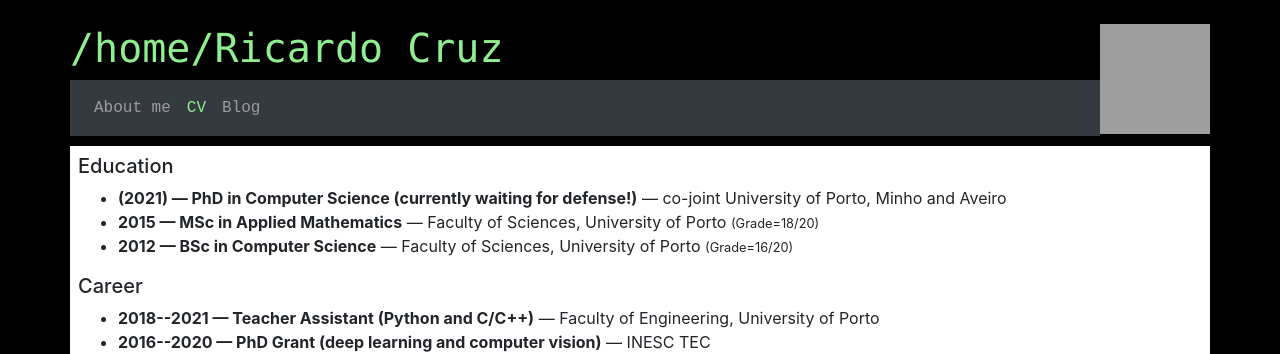
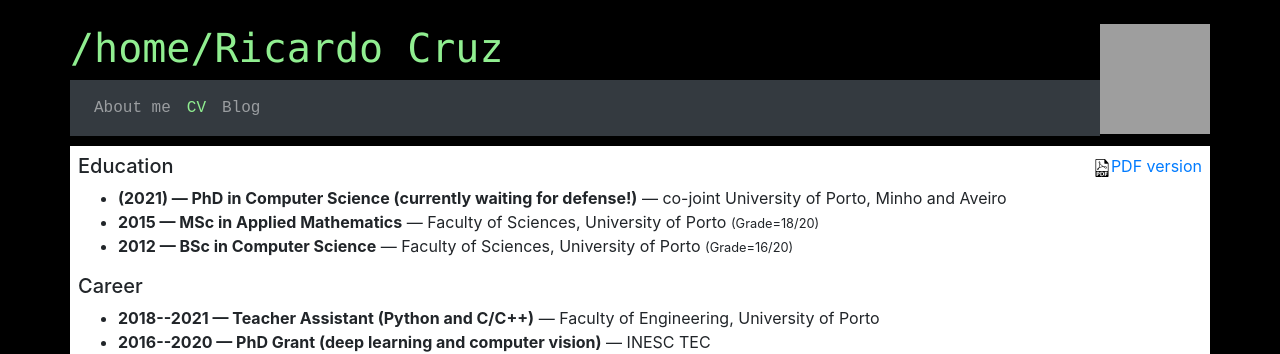
Before and after one commit to rpmcruz/rpmcruz.github.io, a Jekyll site: the page built from cv.html, in a window 1280 px wide and 900 px high. Shown: the top 354 px of the window. Built offline with Jekyll 4.4.1, drawn with Linux system fonts in a browser that asks for light colours; grey boxes are pictures that could not be loaded.

Commit message:
Added PDF link to website.

```diff
--- a/aux/cv/template.html
+++ b/aux/cv/template.html
@@ -3,6 +3,8 @@ layout: default
 title: Ricardo Cruz - CV
 active: cv
 ---
+
+<p class="float-right"><img src="imgs/pdf.svg" width="18" height="18"><a href="rpcruz-cv.pdf">PDF version</a></p>
 
 <h5 class="cv" name="education">Education</h5>
 <ul>
--- a/cv.html
+++ b/cv.html
@@ -3,6 +3,8 @@ layout: default
 title: Ricardo Cruz - CV
 active: cv
 ---
+
+<p class="float-right"><img src="imgs/pdf.svg" width="18" height="18"><a href="rpcruz-cv.pdf">PDF version</a></p>
 
 <h5 class="cv" name="education">Education</h5>
 <ul>
```
Also changed, not shown: imgs/pdf.svg (added), 2 other files.
